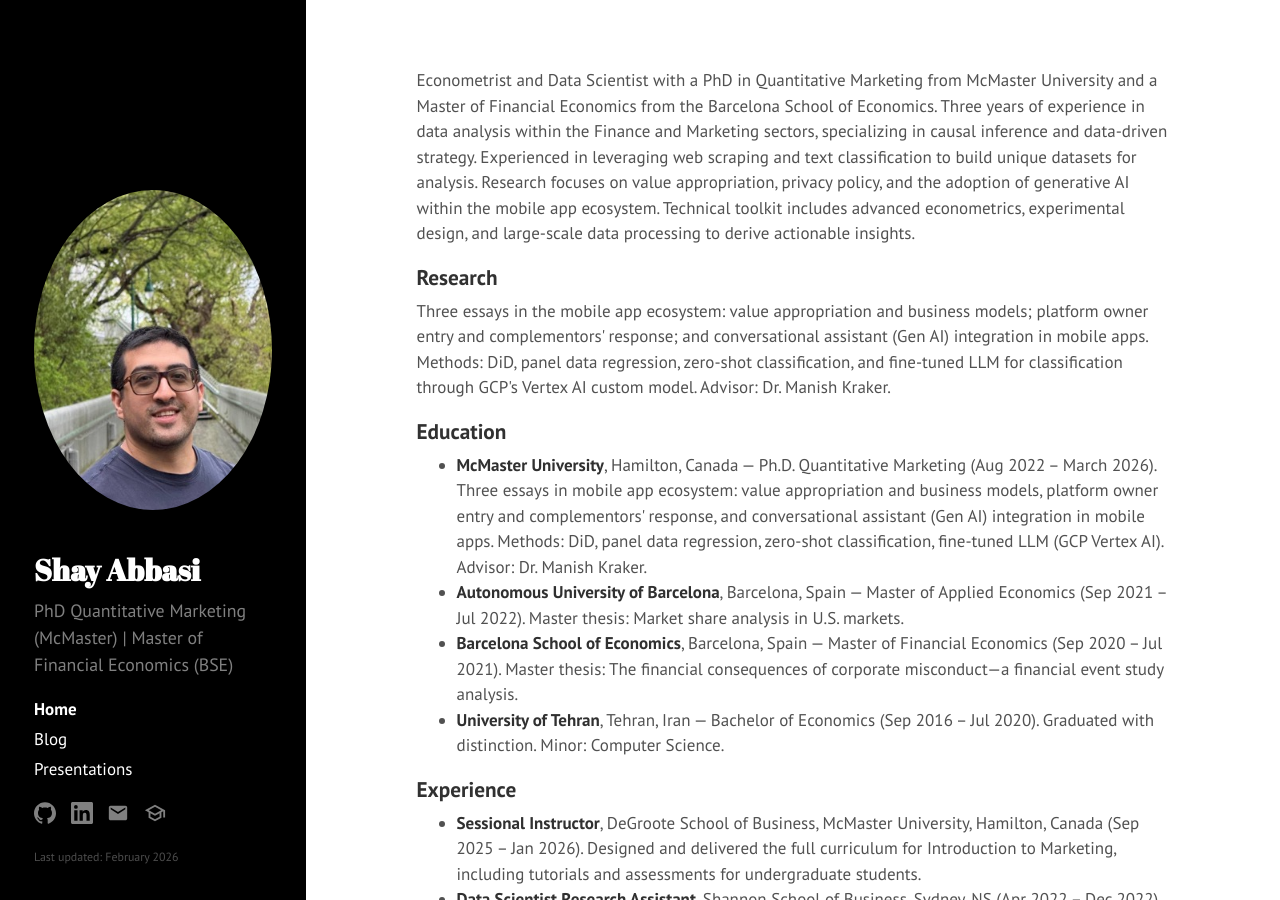
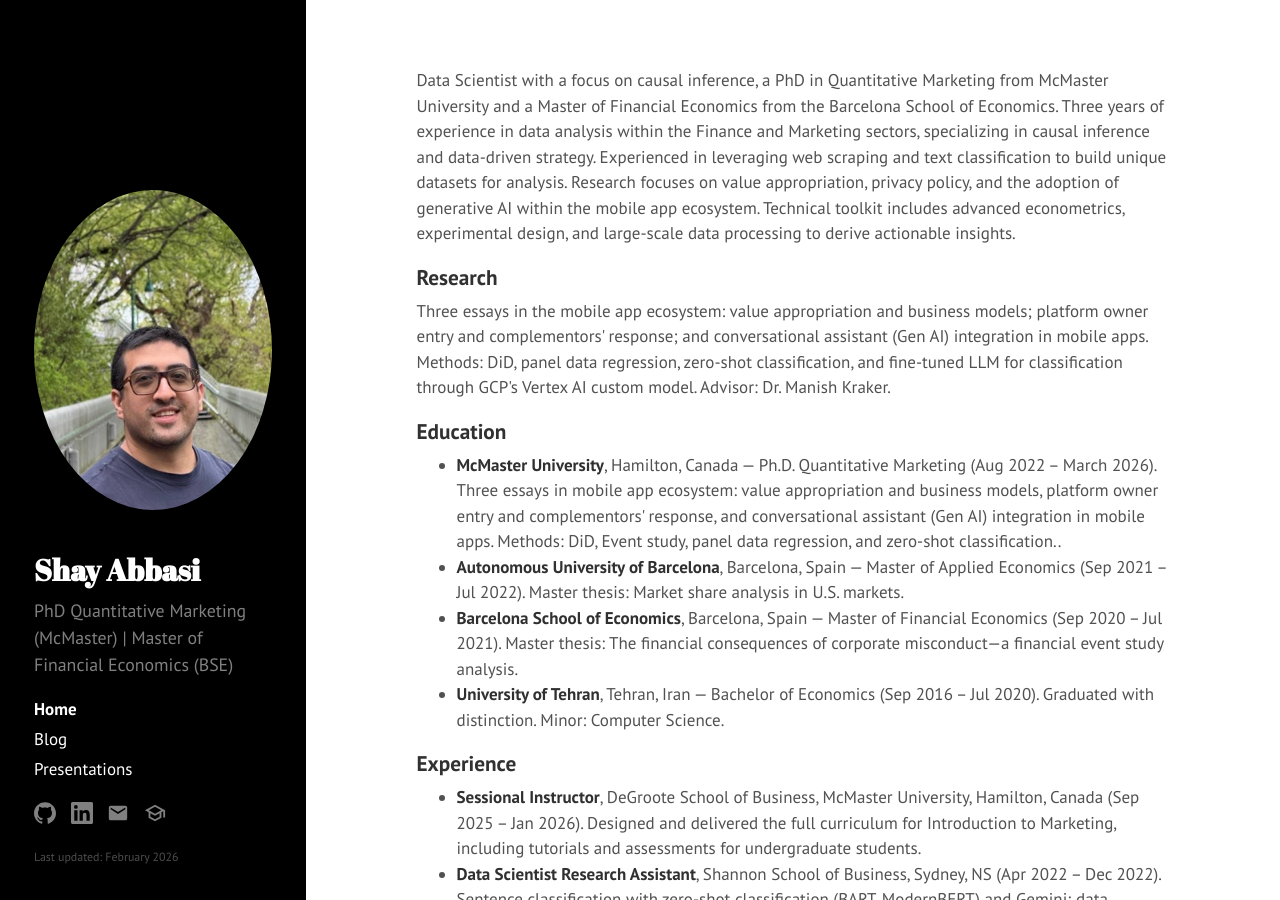
Before and after one commit to shayanAbbasi1995/shayanabbasi1995.github.io, a Jekyll site: the page built from index.html, in a window 1280 px wide and 900 px high. Built offline with Jekyll 4.4.1, drawn with Linux system fonts in a browser that asks for light colours; the list of posts is cut into pages by our own code.

Commit message:
Update index.html
Co-authored-by: Cursor <cursoragent@cursor.com>

```diff
--- a/index.html
+++ b/index.html
@@ -5,7 +5,7 @@ title: Home
 
 <div class="page">
   <p>
-    Econometrist and Data Scientist with a PhD in Quantitative Marketing from McMaster University and a Master of Financial Economics from the Barcelona School of Economics. Three years of experience in data analysis within the Finance and Marketing sectors, specializing in causal inference and data-driven strategy. Experienced in leveraging web scraping and text classification to build unique datasets for analysis. Research focuses on value appropriation, privacy policy, and the adoption of generative AI within the mobile app ecosystem. Technical toolkit includes advanced econometrics, experimental design, and large-scale data processing to derive actionable insights.
+    Data Scientist with a focus on causal inference, a PhD in Quantitative Marketing from McMaster University and a Master of Financial Economics from the Barcelona School of Economics. Three years of experience in data analysis within the Finance and Marketing sectors, specializing in causal inference and data-driven strategy. Experienced in leveraging web scraping and text classification to build unique datasets for analysis. Research focuses on value appropriation, privacy policy, and the adoption of generative AI within the mobile app ecosystem. Technical toolkit includes advanced econometrics, experimental design, and large-scale data processing to derive actionable insights.
   </p>
 
   <h2>Research</h2>
@@ -15,7 +15,7 @@ title: Home
 
   <h2>Education</h2>
   <ul>
-    <li><strong>McMaster University</strong>, Hamilton, Canada — Ph.D. Quantitative Marketing (Aug 2022 – March 2026). Three essays in mobile app ecosystem: value appropriation and business models, platform owner entry and complementors' response, and conversational assistant (Gen AI) integration in mobile apps. Methods: DiD, panel data regression, zero-shot classification, fine-tuned LLM (GCP Vertex AI). Advisor: Dr. Manish Kraker.</li>
+    <li><strong>McMaster University</strong>, Hamilton, Canada — Ph.D. Quantitative Marketing (Aug 2022 – March 2026). Three essays in mobile app ecosystem: value appropriation and business models, platform owner entry and complementors' response, and conversational assistant (Gen AI) integration in mobile apps. Methods: DiD, Event study, panel data regression, and zero-shot classification.. </li>
     <li><strong>Autonomous University of Barcelona</strong>, Barcelona, Spain — Master of Applied Economics (Sep 2021 – Jul 2022). Master thesis: Market share analysis in U.S. markets.</li>
     <li><strong>Barcelona School of Economics</strong>, Barcelona, Spain — Master of Financial Economics (Sep 2020 – Jul 2021). Master thesis: The financial consequences of corporate misconduct—a financial event study analysis.</li>
     <li><strong>University of Tehran</strong>, Tehran, Iran — Bachelor of Economics (Sep 2016 – Jul 2020). Graduated with distinction. Minor: Computer Science.</li>
```
